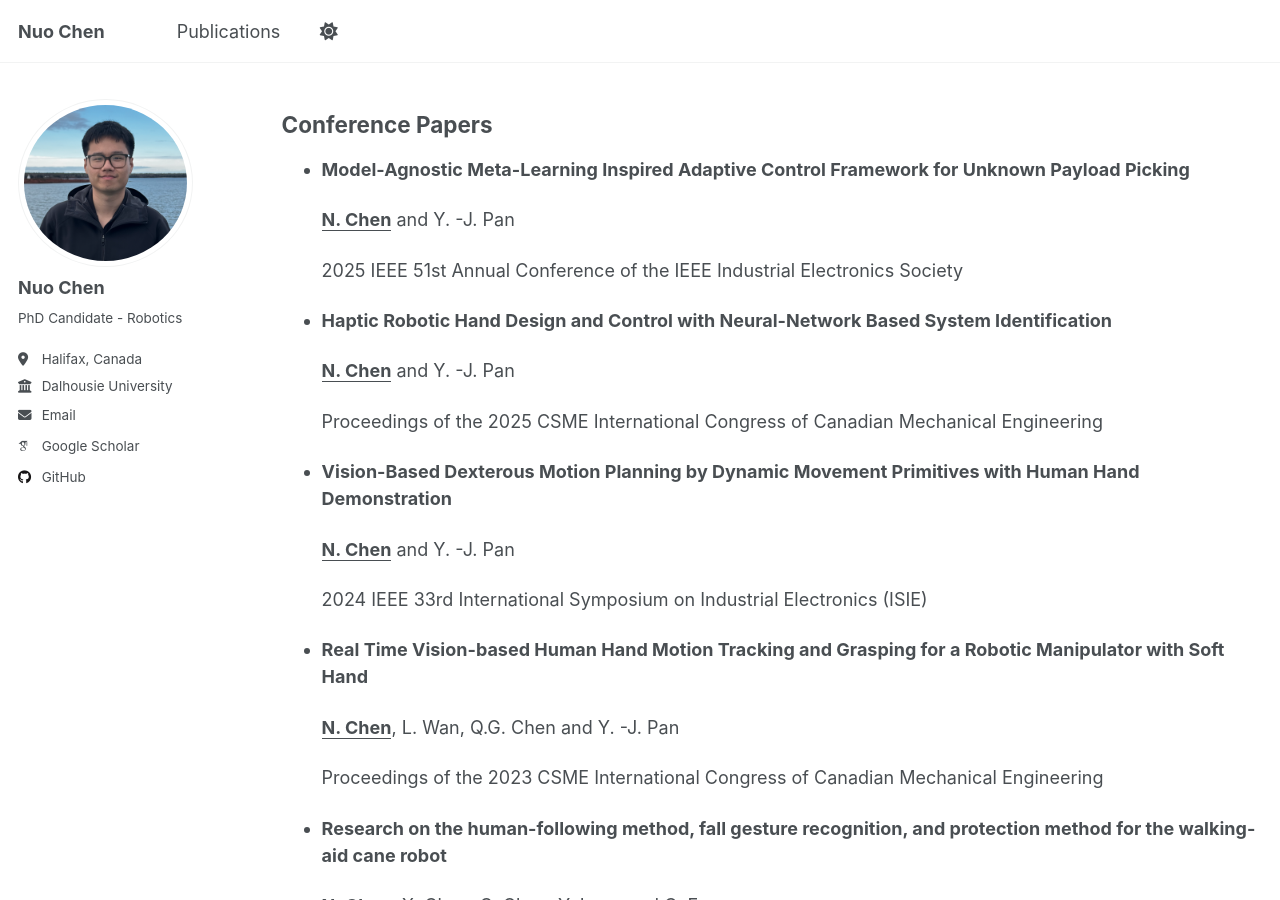
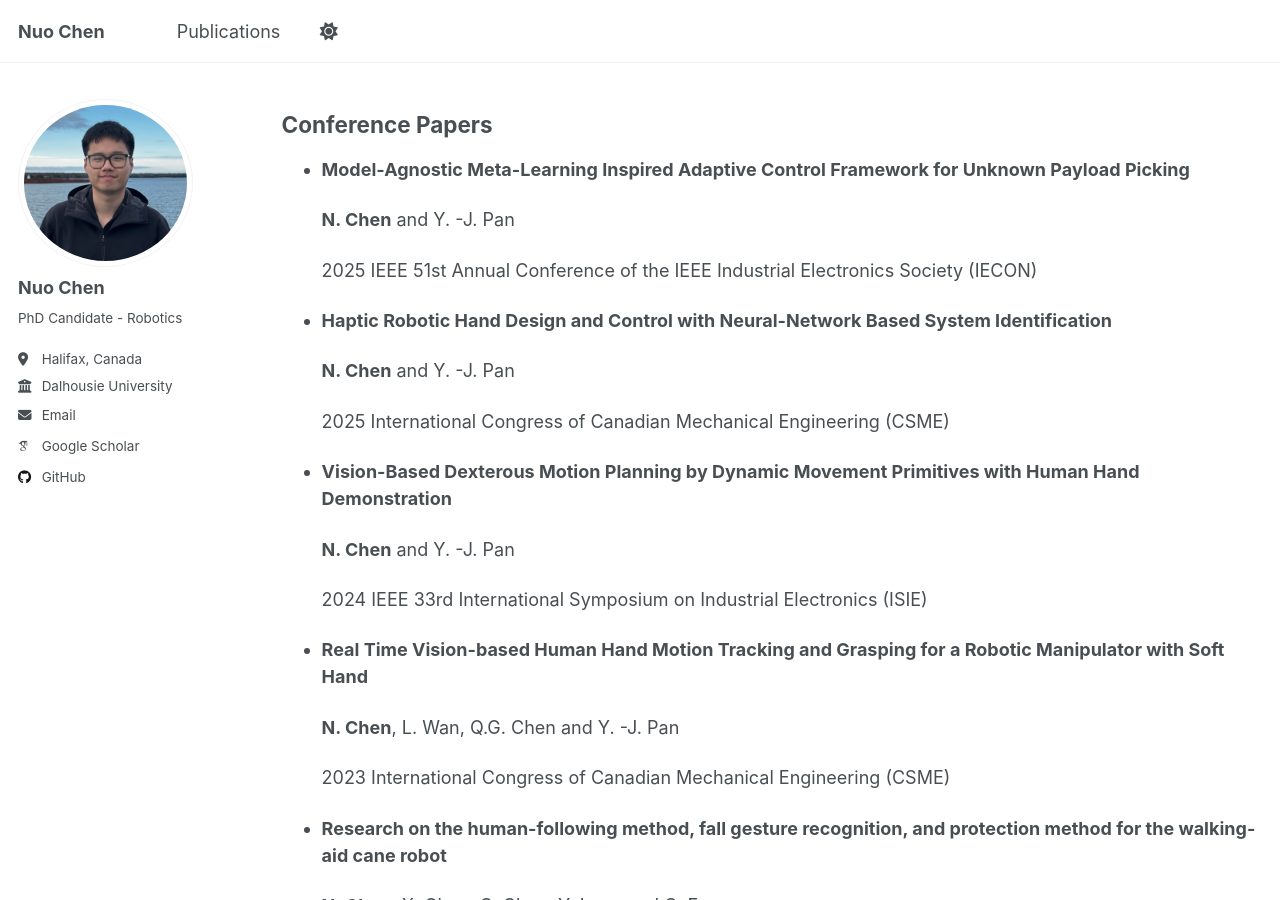
Before and after one commit to NuoChen1999/nuochen1999.github.io, a Jekyll site: the page built from _pages/publications.md, in a window 1280 px wide and 900 px high, scrolled down 324 px. Built offline with Jekyll 4.4.1, drawn with Linux system fonts in a browser that asks for light colours; some web fonts are replaced; a script that is not in the unit is left out.

Commit message:
Update publications.md

```diff
--- a/_pages/publications.md
+++ b/_pages/publications.md
@@ -11,7 +11,7 @@ author_profile: true
 
 - **Robust and Adaptive Dexterous Manipulation With Vision-Based Learning From Multiple Demonstrations**
 
-  **<ins>N. Chen</ins>**, L. Wan and Y. -J. Pan
+  **N. Chen**, L. Wan and Y. -J. Pan
 
   IEEE Transactions on Industrial Electronics, 2025
 
@@ -20,30 +20,30 @@ author_profile: true
 
 - **Model-Agnostic Meta-Learning Inspired Adaptive Control Framework for Unknown Payload Picking**
 
-  **<ins>N. Chen</ins>** and Y. -J. Pan
+  **N. Chen** and Y. -J. Pan
 
-  2025 IEEE 51st Annual Conference of the IEEE Industrial Electronics Society
+  2025 IEEE 51st Annual Conference of the IEEE Industrial Electronics Society (IECON)
 
 - **Haptic Robotic Hand Design and Control with Neural-Network Based System Identification**
 
-  **<ins>N. Chen</ins>** and Y. -J. Pan
+  **N. Chen** and Y. -J. Pan
 
-  Proceedings of the 2025 CSME International Congress of Canadian Mechanical Engineering
+  2025 International Congress of Canadian Mechanical Engineering (CSME)
 
 - **Vision-Based Dexterous Motion Planning by Dynamic Movement Primitives with Human Hand Demonstration**
 
-  **<ins>N. Chen</ins>** and Y. -J. Pan
+  **N. Chen** and Y. -J. Pan
 
   2024 IEEE 33rd International Symposium on Industrial Electronics (ISIE)
 
 - **Real Time Vision-based Human Hand Motion Tracking and Grasping for a Robotic Manipulator with Soft Hand**
 
-  **<ins>N. Chen</ins>**, L. Wan, Q.G. Chen and Y. -J. Pan
+  **N. Chen**, L. Wan, Q.G. Chen and Y. -J. Pan
 
-  Proceedings of the 2023 CSME International Congress of Canadian Mechanical Engineering
+  2023 International Congress of Canadian Mechanical Engineering (CSME)
 
 - **Research on the human-following method, fall gesture recognition, and protection method for the walking-aid cane robot**
 
-  **<ins>N. Chen</ins>**, X. Chen, C. Chen, Y. Leng and C. Fu
+  **N. Chen**, X. Chen, C. Chen, Y. Leng and C. Fu
 
   2022 IEEE International Conference on Cyborg and Bionic Systems (CBS)
```
